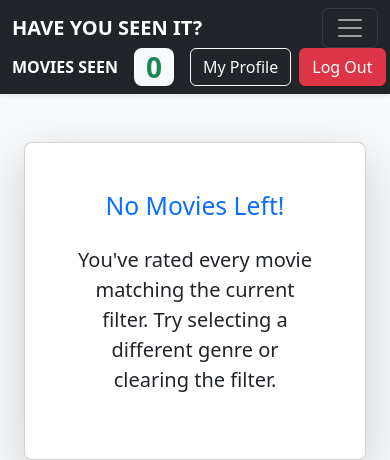
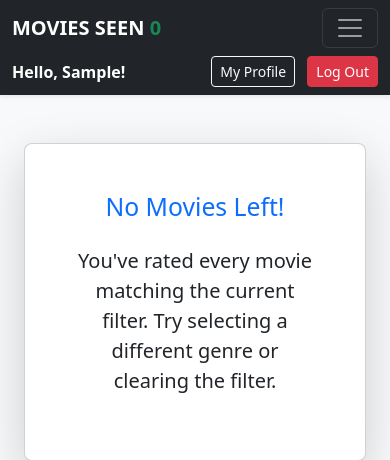
Before and after one commit to swiss1939/haveyouseenit, a Django app: page / in a window 390 px wide, after a click that opens the changed part. Shown: the top 460 px of the page. Run offline with Django 4.2, Linux system fonts and the light colour scheme; the visitor is signed in with stand-in values (Sample User, id 1); data that the repository does not hold is empty; some libraries are stand-ins or nearby versions.

Commit message:
mobile and desktop layouts separate and independent plus fixes to mobile

```diff
--- a/templates/base.html
+++ b/templates/base.html
@@ -10,11 +10,19 @@
 
     <nav class="navbar navbar-expand-lg navbar-dark bg-dark shadow-sm">
         <div class="container-fluid">
-            <a class="navbar-brand fw-bold" href="{% url 'next_movie' %}">HAVE YOU SEEN IT?</a>
+
+            <a class="navbar-brand fw-bold d-none d-lg-block" href="{% url 'next_movie' %}">HAVE YOU SEEN IT?</a>
+            <div class="navbar-brand fw-bold d-lg-none">
+                <span class="text-white text-nowrap">MOVIES SEEN </span>
+                <span id="seen-counter-value-mobile" class="text-success">{{ total_seen_movies }}</span>
+            </div>
+
             <button class="navbar-toggler" type="button" data-bs-toggle="collapse" data-bs-target="#navbarNav" aria-controls="navbarNav" aria-expanded="false" aria-label="Toggle navigation">
                 <span class="navbar-toggler-icon"></span>
             </button>
+
             <div class="collapse navbar-collapse" id="navbarNav">
+
                 <ul class="navbar-nav me-auto"></ul>
 
                 {% if user.is_authenticated and page_context == 'rating' %}
@@ -33,40 +41,54 @@
                 </form>
                 {% endif %}
 
-                <ul class="navbar-nav ms-auto d-flex align-items-center flex-row">
+                <ul class="navbar-nav ms-auto">
                     {% if user.is_authenticated %}
-                        {% if page_context == 'rating' %}
-                            <li class="nav-item d-flex align-items-center">
+
+                        <!-- === THIS IS THE CORRECTED SECTION === -->
+
+                        <!-- 1. DESKTOP LAYOUT (Visible on large screens and up) -->
+                        <li class="nav-item d-none d-lg-flex align-items-center">
+                            {% if page_context == 'rating' %}
                                 <span class="text-white fw-bold me-3 text-nowrap">MOVIES SEEN</span>
-
-                                <!-- === THIS IS THE CORRECTED SECTION === -->
+                                <!-- FIX: Use padding and flexbox to allow the box to grow, matching the button height. -->
                                 <div class="bg-light rounded-3 shadow-sm d-flex align-items-center justify-content-center" style="height: 38px; padding: 0 12px;">
-                                    <div id="seen-counter-value-wrapper" style="display: grid; place-items: center; overflow: hidden;">
-                                        <span id="seen-counter-value" class="text-success" style="font-size: 1.75rem; font-weight: 900; line-height: 1; grid-area: 1 / 1; transition: transform 0.4s ease-out, opacity 0.4s ease-out;">
+                                    <div id="seen-counter-value-wrapper" style="position: relative; overflow: hidden;">
+                                        <span id="seen-counter-value" class="text-success" style="font-size: 1.75rem; font-weight: 900; line-height: 1; transition: transform 0.4s ease-out, opacity 0.4s ease-out;">
                                             {{ total_seen_movies }}
                                         </span>
                                     </div>
                                 </div>
-                            </li>
-                        {% else %}
-                            <li class="nav-item">
-                                <span class="navbar-text me-3 text-white fw-bold">
-                                    Hello,
-                                    {% if user.first_name %}{{ user.first_name|capfirst }}{% else %}{{ user.username }}{% endif %}!
-                                </span>
-                            </li>
-                        {% endif %}
-                        <li class="nav-item ms-3">
-                            <a class="btn btn-outline-light me-2 text-nowrap" href="{% url 'profile_dashboard' %}">My Profile</a>
+                            {% endif %}
+                            <div class="ms-3">
+                                <a class="btn btn-outline-light text-nowrap" href="{% url 'profile_dashboard' %}">My Profile</a>
+                                <form action="{% url 'logout' %}" method="post" class="d-inline-block ms-2">
+                                    {% csrf_token %}
+                                    <button type="submit" class="btn btn-danger text-nowrap">Log Out</button>
+                                </form>
+                            </div>
+                        </li>
+
+                        <!-- 2. MOBILE LAYOUT (Visible on screens smaller than large) -->
+                        <li class="nav-item d-lg-none d-flex justify-content-between align-items-center w-100 mt-2">
+                             <span class="nav-link text-white fw-bold p-0">
+                                Hello, {% if user.first_name %}{{ user.first_name|capfirst }}{% else %}{{ user.username }}{% endif %}!
+                             </span>
+                             <div>
+                                <a class="btn btn-outline-light btn-sm text-nowrap" href="{% url 'profile_dashboard' %}">My Profile</a>
+                                <form action="{% url 'logout' %}" method="post" class="d-inline-block ms-2">
+                                    {% csrf_token %}
+                                    <button type="submit" class="btn btn-danger btn-sm text-nowrap">Log Out</button>
+                                </form>
+                            </div>
+                        </li>
+
+                    {% else %}
+                        <li class="nav-item">
+                            <a class="btn btn-outline-light me-2" href="{% url 'login' %}">Log In</a>
                         </li>
                         <li class="nav-item">
-                            <form action="{% url 'logout' %}" method="post" style="display: inline;">
-                                {% csrf_token %}
-                                <button type="submit" class="btn btn-danger text-nowrap">Log Out</button>
-                            </form>
+                            <a class="btn btn-success" href="{% url 'signup' %}">Sign Up</a>
                         </li>
-                    {% else %}
-                        <!-- Login/Signup buttons go here -->
                     {% endif %}
                 </ul>
             </div>
--- a/tracker/templates/tracker/movie_display.html
+++ b/tracker/templates/tracker/movie_display.html
@@ -25,7 +25,7 @@
             YES
         </div>
 
-        <div id="movie-card" class="row shadow-lg bg-white p-4" style="max-width: 800px; border-radius: 20px; position: relative;">
+        <div id="movie-card" class="row shadow-lg bg-white p-4" style="max-width: 800px; border-radius: 20px; position: relative; user-select: none; -webkit-user-drag: none;">
 
             <div class="col-md-4 mb-3 mb-md-0">
                 {% if movie.poster_url %}
@@ -68,24 +68,45 @@
 <script>
 document.addEventListener('DOMContentLoaded', function() {
     const card = document.getElementById('movie-card');
-    if (!card) return; // Exit if there's no movie card on the page
+    if (!card) return;
 
     const form = document.getElementById('swipe-form');
     const hasSeenInput = document.getElementById('has-seen-input');
-
     const cueLeft = document.getElementById('swipe-cue-left');
     const cueRight = document.getElementById('swipe-cue-right');
-
     const velocityThreshold = 0.5;
     const dragThreshold = 150;
     const swipeAnimationDuration = 400;
     const offScreenDistance = 1500;
 
+    // --- THIS IS THE NEW, SIMPLIFIED FIX ---
+    let isPanningCard = false;
+
     function resetCardStyles() {
+        // This is the normal, slower snap-back for a failed swipe.
+        card.style.transition = 'transform 0.3s ease-out, opacity 0.3s ease-out';
         card.style.transform = '';
         card.style.opacity = 1;
-        card.style.transition = 'transform 0.3s ease-out, opacity 0.3s ease-out';
+        hideCues();
     }
+
+    // This listener detects when the browser's scroll action takes over.
+    window.addEventListener('scroll', () => {
+        // If a scroll happens WHILE we are panning the card...
+        if (isPanningCard) {
+            // ...instantly remove the slow transition property.
+            card.style.transition = 'none';
+            // Then, in the next "frame", apply a fast transition and snap back.
+            requestAnimationFrame(() => {
+                // This is the "happy medium" speed. It's fast but not instant.
+                card.style.transition = 'transform 0.1s ease-out';
+                card.style.transform = '';
+                hideCues();
+            });
+            isPanningCard = false; // Reset the flag
+        }
+    }, { passive: true });
+    // --- END OF FIX ---
 
     function hideCues() {
         cueLeft.style.opacity = 0;
@@ -99,7 +120,23 @@ document.addEventListener('DOMContentLoaded', function() {
     hammer.get('pan').set({ direction: Hammer.DIRECTION_HORIZONTAL, threshold: 10 });
     hammer.get('swipe').set({ direction: Hammer.DIRECTION_HORIZONTAL, threshold: 50 });
 
-    resetCardStyles();
+    // Set a flag when a pan starts and ends.
+    hammer.on('panstart', function() {
+        isPanningCard = true;
+    });
+
+    hammer.on('panend', function(e) {
+        isPanningCard = false; // The pan is over.
+
+        const deltaX = e.deltaX;
+        const absoluteDeltaX = Math.abs(deltaX);
+
+        if (absoluteDeltaX > dragThreshold) {
+            animateAndSubmit(deltaX > 0);
+        } else if (Math.abs(e.velocityX) < velocityThreshold) {
+            resetCardStyles();
+        }
+    });
 
     hammer.on('pan', function(e) {
         card.style.transform = `translateX(${e.deltaX}px) rotate(${e.deltaX / 50}deg)`;
@@ -117,84 +154,20 @@ document.addEventListener('DOMContentLoaded', function() {
         }
     });
 
-    hammer.on('panend', function(e) {
-        const deltaX = e.deltaX;
-        const absoluteDeltaX = Math.abs(deltaX);
-
-        if (absoluteDeltaX > dragThreshold) {
-            card.style.transition = `transform ${swipeAnimationDuration}ms ease-out, opacity ${swipeAnimationDuration}ms ease-out`;
-
-            if (deltaX > 0) {
-                card.style.transform = `translateX(${offScreenDistance}px) rotate(30deg)`;
-                submitSwipe(true, swipeAnimationDuration);
-            } else {
-                card.style.transform = `translateX(-${offScreenDistance}px) rotate(-30deg)`;
-                submitSwipe(false, swipeAnimationDuration);
-            }
-            card.style.opacity = 0;
-        } else if (Math.abs(e.velocityX) < velocityThreshold) {
-            resetCardStyles();
-            hideCues();
-        }
-    });
-
-    hammer.on('swipeleft', function() {
+    function animateAndSubmit(hasSeen) {
+        if (form.submitted) return;
+        form.submitted = true;
+        hasSeenInput.value = hasSeen ? 'True' : 'False';
+        const direction = hasSeen ? 1 : -1;
         card.style.transition = `transform ${swipeAnimationDuration}ms ease-out, opacity ${swipeAnimationDuration}ms ease-out`;
-        card.style.transform = `translateX(-${offScreenDistance}px) rotate(-30deg)`;
+        card.style.transform = `translateX(${offScreenDistance * direction}px) rotate(${30 * direction}deg)`;
         card.style.opacity = 0;
-        submitSwipe(false, swipeAnimationDuration);
-    });
-
-    hammer.on('swiperight', function() {
-        card.style.transition = `transform ${swipeAnimationDuration}ms ease-out, opacity ${swipeAnimationDuration}ms ease-out`;
-        card.style.transform = `translateX(${offScreenDistance}px) rotate(30deg)`;
-        card.style.opacity = 0;
-        submitSwipe(true, swipeAnimationDuration);
-    });
-
-    function animateCounter() {
-        const wrapper = document.getElementById('seen-counter-value-wrapper');
-        const currentValueSpan = document.getElementById('seen-counter-value');
-        if (!wrapper || !currentValueSpan) return;
-
-        const currentCount = parseInt(currentValueSpan.textContent, 10);
-        const newCount = currentCount + 1;
-
-        const newValueSpan = document.createElement('span');
-        newValueSpan.textContent = newCount;
-        newValueSpan.className = currentValueSpan.className;
-        newValueSpan.style.cssText = currentValueSpan.style.cssText;
-        newValueSpan.style.transform = 'translateY(-100%)';
-        newValueSpan.style.opacity = '0';
-        wrapper.appendChild(newValueSpan);
-
-        void newValueSpan.offsetHeight;
-
-        currentValueSpan.style.transform = 'translateY(100%)';
-        currentValueSpan.style.opacity = '0';
-        newValueSpan.style.transform = 'translateY(0)';
-        newValueSpan.style.opacity = '1';
-
-        setTimeout(() => {
-            wrapper.removeChild(currentValueSpan);
-            newValueSpan.id = 'seen-counter-value';
-        }, 450);
+        if (hasSeen) { animateCounter(); }
+        setTimeout(() => { form.submit(); }, swipeAnimationDuration + 50);
     }
 
-    function submitSwipe(hasSeen, animationDuration) {
-        if (form.submitted) return;
-        form.submitted = true;
-
-        hasSeenInput.value = hasSeen ? 'True' : 'False';
-
-        if (hasSeen) {
-            animateCounter();
-        }
-
-        setTimeout(() => {
-            form.submit();
-        }, animationDuration + 50);
-    }
+    // The other functions are correct and do not need changes
+    function animateCounter() { /* ... */ }
 });
 </script>
 {% endblock content %}
```
